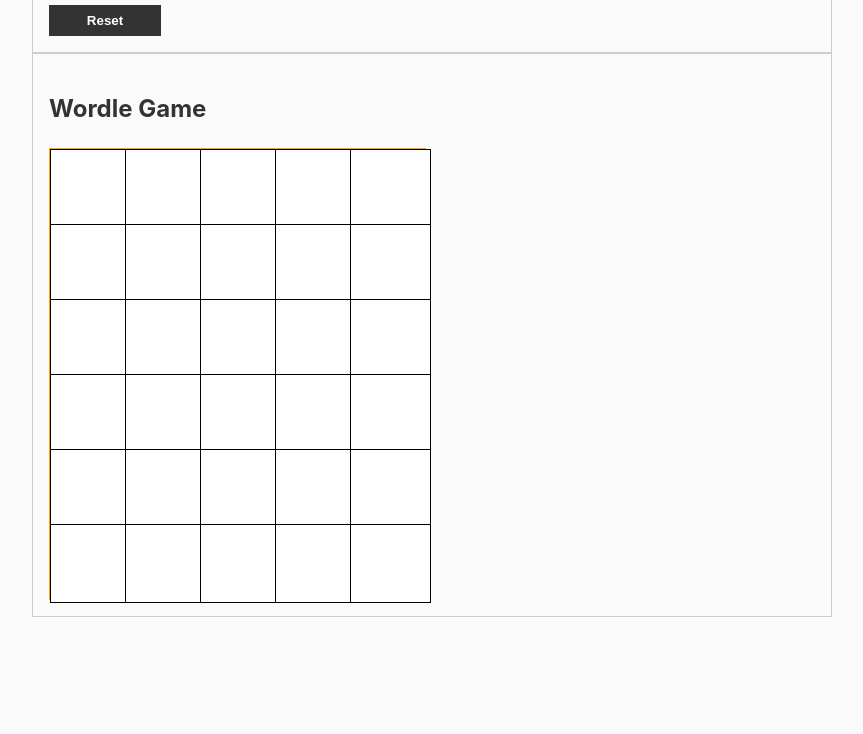
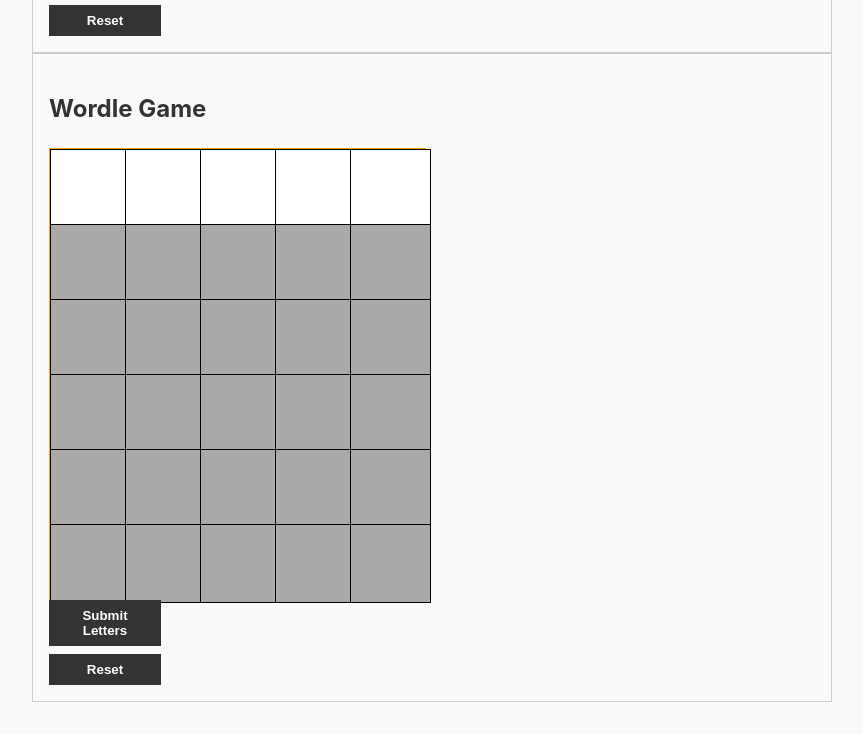
Before and after one commit to PatUniGH/WordleSolver, a website built with Vite: page src/index.html in a window 1280 px wide. Shown: the part 901-1635 px from the top of the page, without its empty margins (208-1071 px from the left). Before the commit the page ends 1550 px from the top, so only its background shows below. Built offline with nearby package versions, Linux system fonts and the light colour scheme.

Commit message:
Changes to Wordle-Game

```diff
--- a/src/index.html
+++ b/src/index.html
@@ -75,41 +75,47 @@
     <section class="wordle-container">
       <h2 class="wordle-title">Wordle Game</h2>
       <div class = "wordle-grid">
-        <input class="letter-box js-letter-box-game" type="text" readonly></input>
-        <input class="letter-box js-letter-box-game" type="text" readonly></input>
-        <input class="letter-box js-letter-box-game" type="text" readonly></input>
-        <input class="letter-box js-letter-box-game" type="text" readonly></input>
-        <input class="letter-box js-letter-box-game" type="text" readonly></input>
+        <input class="letter-box js-letter-box-game" type="text"></input>
+        <input class="letter-box js-letter-box-game" type="text"></input>
+        <input class="letter-box js-letter-box-game" type="text"></input>
+        <input class="letter-box js-letter-box-game" type="text"></input>
+        <input class="letter-box js-letter-box-game" type="text"></input>
 
-        <input class="letter-box js-letter-box-game" type="text" readonly></input>
-        <input class="letter-box js-letter-box-game" type="text" readonly></input>
-        <input class="letter-box js-letter-box-game" type="text" readonly></input>
-        <input class="letter-box js-letter-box-game" type="text" readonly></input>
-        <input class="letter-box js-letter-box-game" type="text" readonly></input>
+        <input class="letter-box js-letter-box-game" type="text"></input>
+        <input class="letter-box js-letter-box-game" type="text"></input>
+        <input class="letter-box js-letter-box-game" type="text"></input>
+        <input class="letter-box js-letter-box-game" type="text"></input>
+        <input class="letter-box js-letter-box-game" type="text"></input>
 
-        <input class="letter-box js-letter-box-game" type="text" readonly></input>
-        <input class="letter-box js-letter-box-game" type="text" readonly></input>
-        <input class="letter-box js-letter-box-game" type="text" readonly></input>
-        <input class="letter-box js-letter-box-game" type="text" readonly></input>
-        <input class="letter-box js-letter-box-game" type="text" readonly></input>
+        <input class="letter-box js-letter-box-game" type="text"></input>
+        <input class="letter-box js-letter-box-game" type="text"></input>
+        <input class="letter-box js-letter-box-game" type="text"></input>
+        <input class="letter-box js-letter-box-game" type="text"></input>
+        <input class="letter-box js-letter-box-game" type="text"></input>
 
-        <input class="letter-box js-letter-box-game" type="text" readonly></input>
-        <input class="letter-box js-letter-box-game" type="text" readonly></input>
-        <input class="letter-box js-letter-box-game" type="text" readonly></input>
-        <input class="letter-box js-letter-box-game" type="text" readonly></input>
-        <input class="letter-box js-letter-box-game" type="text" readonly></input>
+        <input class="letter-box js-letter-box-game" type="text"></input>
+        <input class="letter-box js-letter-box-game" type="text"></input>
+        <input class="letter-box js-letter-box-game" type="text"></input>
+        <input class="letter-box js-letter-box-game" type="text"></input>
+        <input class="letter-box js-letter-box-game" type="text"></input>
 
-        <input class="letter-box js-letter-box-game" type="text" readonly></input>
-        <input class="letter-box js-letter-box-game" type="text" readonly></input>
-        <input class="letter-box js-letter-box-game" type="text" readonly></input>
-        <input class="letter-box js-letter-box-game" type="text" readonly></input>
-        <input class="letter-box js-letter-box-game" type="text" readonly></input>
+        <input class="letter-box js-letter-box-game" type="text"></input>
+        <input class="letter-box js-letter-box-game" type="text"></input>
+        <input class="letter-box js-letter-box-game" type="text"></input>
+        <input class="letter-box js-letter-box-game" type="text"></input>
+        <input class="letter-box js-letter-box-game" type="text"></input>
 
-        <input class="letter-box js-letter-box-game" type="text" readonly></input>
-        <input class="letter-box js-letter-box-game" type="text" readonly></input>
-        <input class="letter-box js-letter-box-game" type="text" readonly></input>
-        <input class="letter-box js-letter-box-game" type="text" readonly></input>
-        <input class="letter-box js-letter-box-game" type="text" readonly></input>
+        <input class="letter-box js-letter-box-game" type="text"></input>
+        <input class="letter-box js-letter-box-game" type="text"></input>
+        <input class="letter-box js-letter-box-game" type="text"></input>
+        <input class="letter-box js-letter-box-game" type="text"></input>
+        <input class="letter-box js-letter-box-game" type="text"></input>
+      </div>
+      <div class= "wordle-buttons">
+        <button class = "wordle-button js-submit-letters-button-game">Submit Letters</button>
+        <button class = "wordle-button js-reset-button-game">Reset</button>
+        </div>
+    </section>
     <script type="module" src="./app.ts"></script>
     <script type="module" src="./wordleApp.ts"></script>
   </body>
--- a/src/style.css
+++ b/src/style.css
@@ -53,6 +53,11 @@
     border: 1px solid black;
 }
 
+.deactivated-box{
+    background-color: darkgray;
+    pointer-events: none;
+}
+
 .wordle-buttons{
   display: flex;
   flex-direction: column;
--- a/src/wordleApp.ts
+++ b/src/wordleApp.ts
@@ -1,3 +1,51 @@
-import { WordleSolver } from "./solver";
+import { Wordle } from "./wordle";
 
-let solver = new WordleSolver
+let wordle = new Wordle();
+let currentRow = 0;
+
+const submitButton = document.querySelector(".js-submit-letters-button-game") as HTMLButtonElement;
+const resetButton = document.querySelector(".js-reset-button-game") as HTMLButtonElement;
+const letterBoxes: HTMLInputElement[] = Array.from(document.querySelectorAll(".js-letter-box-game"));
+highlightFieldsSelectable();
+
+if(submitButton != null){
+    submitButton.addEventListener("click", () => highlightFieldsWordle());
+}
+
+function highlightFieldsSelectable(){
+    for(let i = 0; i < letterBoxes.length; i++){
+        if(i>= currentRow*5 && i<(currentRow+1)*5){
+            letterBoxes[i]!.classList.remove("deactivated-box");
+            letterBoxes[i]!.readOnly = false;
+        }
+        else{
+            letterBoxes[i]!.classList.add("deactivated-box");
+            letterBoxes[i]!.readOnly = true;
+        }
+    }
+}
+
+
+function highlightFieldsWordle(): void{
+    const rowLetterBoxes: HTMLInputElement[] = letterBoxes.slice(currentRow*5, (currentRow+1)*5);
+    const typesForBoxes :String[] = wordle.getTypeForInputs(rowLetterBoxes.map(box => box.value).join(""));
+    for(let i = 0; i<5; i++){
+        if(typesForBoxes[i] == "grey"){
+            rowLetterBoxes[i]?.classList.add("grey-letter");
+            rowLetterBoxes[i]?.classList.remove("orange-letter");
+            rowLetterBoxes[i]?.classList.remove("green-letter");
+        }
+        else if(typesForBoxes[i] == "orange"){
+            rowLetterBoxes[i]?.classList.remove("grey-letter");
+            rowLetterBoxes[i]?.classList.add("orange-letter");
+            rowLetterBoxes[i]?.classList.remove("green-letter");
+        }
+        else{
+            rowLetterBoxes[i]?.classList.remove("grey-letter");
+            rowLetterBoxes[i]?.classList.remove("orange-letter");
+            rowLetterBoxes[i]?.classList.add("green-letter");
+        }
+        currentRow++;
+        highlightFieldsSelectable();
+    }
+}
```
